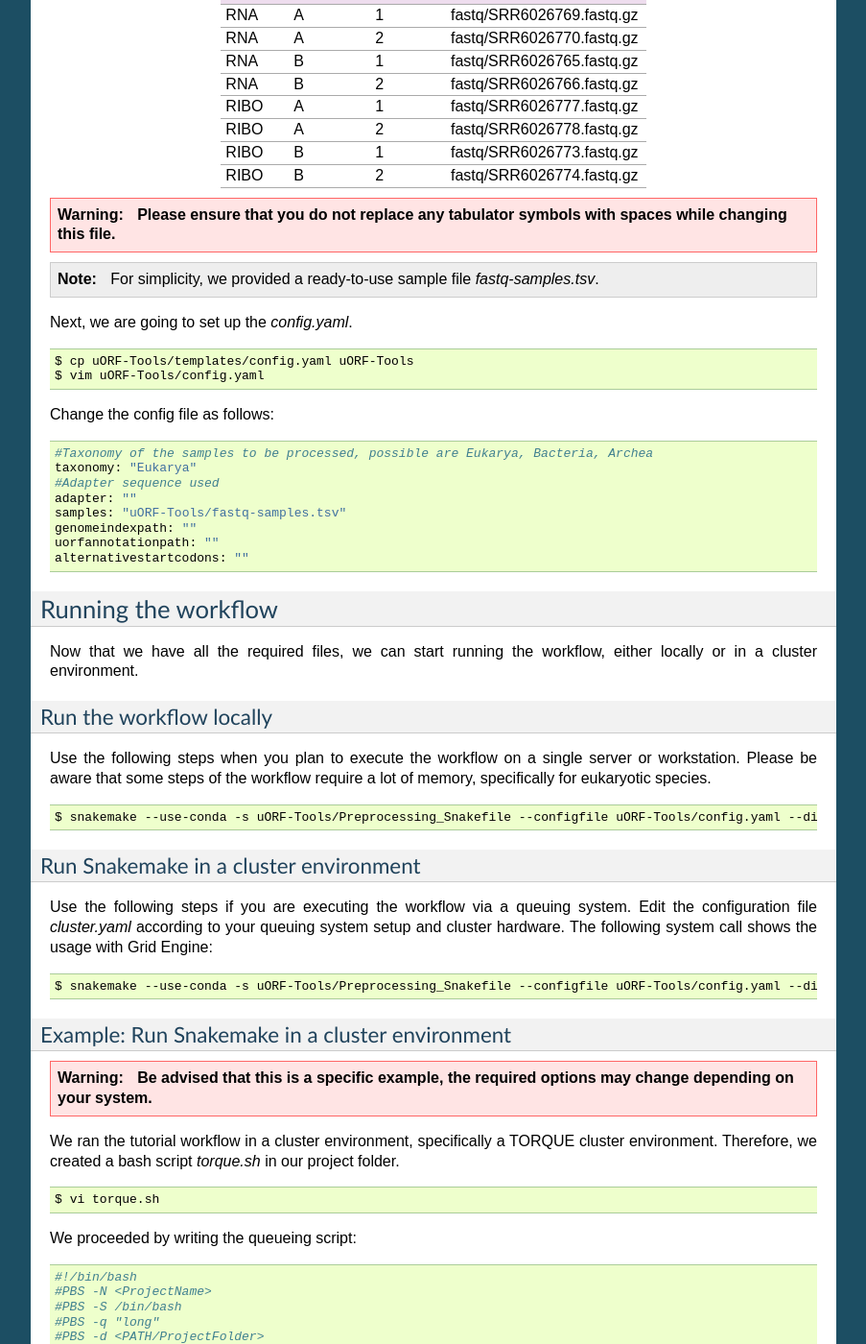
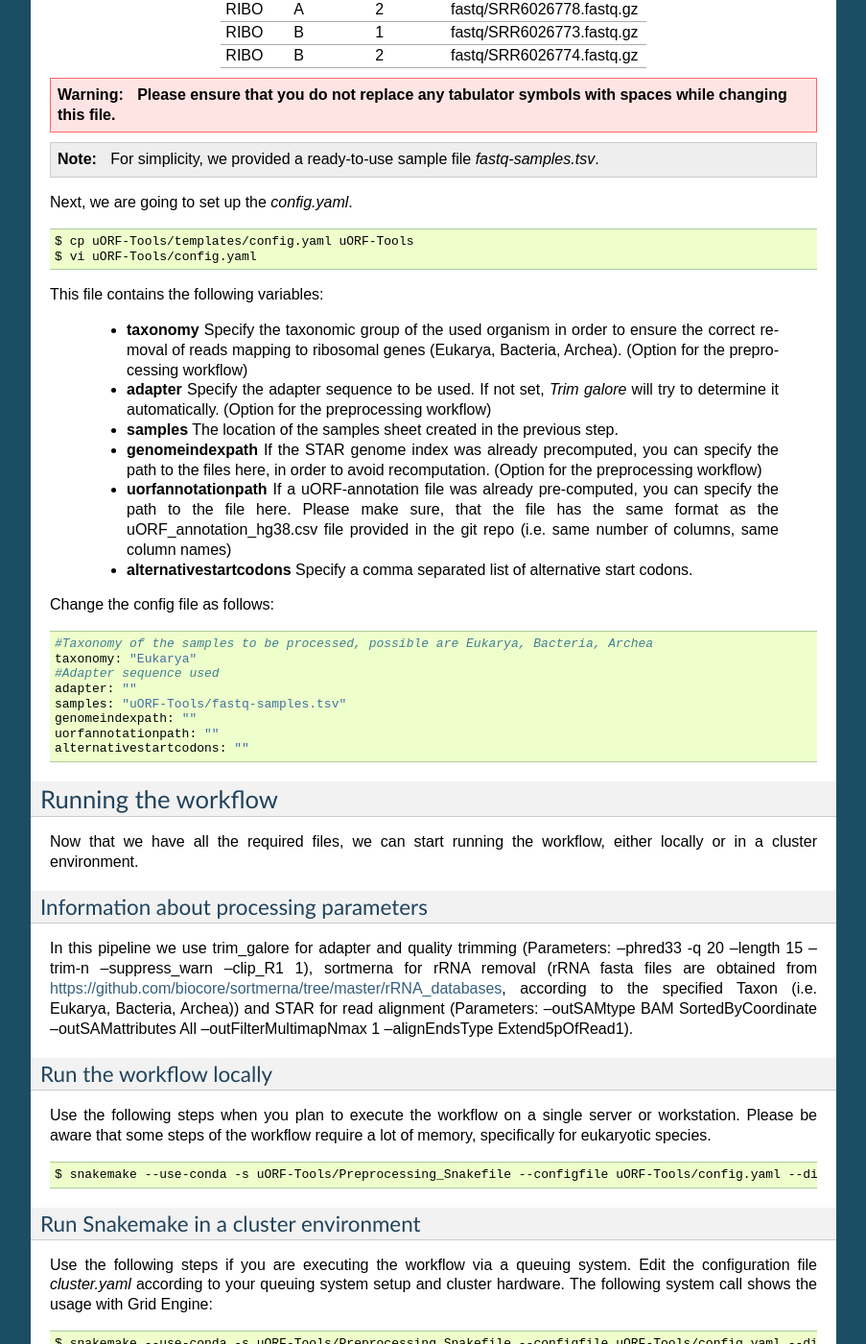
Before and after one commit to RickGelhausen/uORF-Tools_ReadTheDocs, a Sphinx documentation site: the page built from docs/source/preprocessing-workflow.rst, in a window 1280 px wide and 1400 px high, scrolled down 1752 px. Shown: the whole window at 96% size, without its empty margins (198-1101 px from the left). Built offline with Sphinx 7.4.7, drawn with Linux system fonts in a browser that asks for light colours; cross-references to code outside the pages are shown as plain code; some of the changed text lies outside the part shown.

Commit message:
Fixed typos

```diff
--- a/docs/source/example-workflow.rst
+++ b/docs/source/example-workflow.rst
@@ -70,7 +70,7 @@ Next, we want to acquire the bam files. The bam files for the tutorial dataset c
     $ wget ftp://biftp.informatik.uni-freiburg.de/pub/uORF-Tools/bam.tar.gz; tar -zxvf bam.tar.gz; rm bam.tar.gz;
 
 This will create a bam folder containing all the files necessary to run the workflow.
-If you prefer using your own .bam files, create a bam folder and copy the files into it. Make sure that your reads were trimmed (to ~29bp length) and aligned to the genome using end-to-end alignment. The bam files need to include all SAM attributes and sould be sorted using samtools.
+If you prefer using your own .bam files, create a bam folder and copy the files into it. Make sure that your reads were trimmed (to ~29bp length) and aligned to the genome using end-to-end alignment. The bam files need to include all SAM attributes and should be sorted using samtools.
 
 .. code-block:: bash
 
@@ -118,12 +118,12 @@ Next, we are going to set up the *config.yaml*.
 
 .. code-block:: bash
 
-	  $ cp uORF-Tools/templates/config.yaml uORF-Tools/
+    $ cp uORF-Tools/templates/config.yaml uORF-Tools/
     $ vi uORF-Tools/config.yaml
 
 This file contains the following variables:
 
-• **taxonomy** Specify the taxonomic group of the used organism in order to ensure the correct removal of reads mapping to ribosomal genes (Eukarya, Bacteria, Archea).
+• **taxonomy** Specify the taxonomic group of the used organism in order to ensure the correct removal of reads mapping to ribosomal genes (Eukarya, Bacteria, Archea). (Option for the preprocessing workflow)
 •	**adapter** Specify the adapter sequence to be used. If not set, *Trim galore* will try to determine it automatically. (Option for the preprocessing workflow)
 •	**samples** The location of the samples sheet created in the previous step.
 •	**genomeindexpath** If the STAR genome index was already precomputed, you can specify the path to the files here, in order to avoid recomputation. (Option for the preprocessing workflow)
--- a/docs/source/preprocessing-workflow.rst
+++ b/docs/source/preprocessing-workflow.rst
@@ -7,12 +7,11 @@ Preprocessing workflow
 The retrieval of input files and running the workflow locally and on a server cluster via a queuing system is demonstrated using an example with data available from SRA via NCBI.
 The dataset is available under the GEO accession number *GSE103719*. The retrieval of the data is described in this tutorial.
 
-In this pipeline we use trim_galore for adapter and quality trimming (Parameters: --phred33 -q 20 --length 15 --trim-n --suppress_warn --clip_R1 1), sortmerna for rRNA removal (rRNA fasta files are obtained from `https://github.com/biocore/sortmerna/tree/master/rRNA_databases <https://github.com/biocore/sortmerna/tree/master/rRNA_databases>`_, according to the specified Taxon (i.e. Eukarya, Bacteria, Archea)) and STAR for read alignment (Parameters: --outSAMtype BAM SortedByCoordinate --outSAMattributes All --outFilterMultimapNmax 1 --alignEndsType Extend5pOfRead1).
-
 .. note:: Ensure that you have **miniconda3** installed and a conda environment set-up. Please refer to the :ref:`overview <overview:Tools>` for details on the installation.
 
 Setup
 =====
+
 First of all, we start by creating the project directory and changing to it.
 
 .. code-block:: bash
@@ -123,7 +121,17 @@ Next, we are going to set up the *config.yaml*.
 .. code-block:: bash
 
     $ cp uORF-Tools/templates/config.yaml uORF-Tools
-    $ vim uORF-Tools/config.yaml
+    $ vi uORF-Tools/config.yaml
+
+
+This file contains the following variables:
+
+    • **taxonomy** Specify the taxonomic group of the used organism in order to ensure the correct removal of reads mapping to ribosomal genes (Eukarya, Bacteria, Archea). (Option for the preprocessing workflow)
+    •	**adapter** Specify the adapter sequence to be used. If not set, *Trim galore* will try to determine it automatically. (Option for the preprocessing workflow)
+    •	**samples** The location of the samples sheet created in the previous step.
+    •	**genomeindexpath** If the STAR genome index was already precomputed, you can specify the path to the files here, in order to avoid recomputation. (Option for the preprocessing workflow)
+    •	**uorfannotationpath** If a uORF-annotation file was already pre-computed, you can specify the path to the file here. Please make sure, that the file has the same format as the uORF_annotation_hg38.csv file provided in the git repo (i.e. same number of columns, same column names)
+    • **alternativestartcodons** Specify a comma separated list of alternative start codons.
 
 Change the config file as follows:
 
@@ -143,6 +151,11 @@ Running the workflow
 ====================
 
 Now that we have all the required files, we can start running the workflow, either locally or in a cluster environment.
+
+Information about processing parameters
+***************************************
+
+In this pipeline we use trim_galore for adapter and quality trimming (Parameters: --phred33 -q 20 --length 15 --trim-n --suppress_warn --clip_R1 1), sortmerna for rRNA removal (rRNA fasta files are obtained from `https://github.com/biocore/sortmerna/tree/master/rRNA_databases <https://github.com/biocore/sortmerna/tree/master/rRNA_databases>`_, according to the specified Taxon (i.e. Eukarya, Bacteria, Archea)) and STAR for read alignment (Parameters: --outSAMtype BAM SortedByCoordinate --outSAMattributes All --outFilterMultimapNmax 1 --alignEndsType Extend5pOfRead1).
 
 Run the workflow locally
 ************************
```
Also changed, not shown: other parts of docs/source/example-workflow.rst (+1 -1 lines), other parts of docs/source/preprocessing-workflow.rst (+2 -3 lines), docs/source/overview.rst (+14 -14 lines), docs/source/images/directoryTable_short.png.
